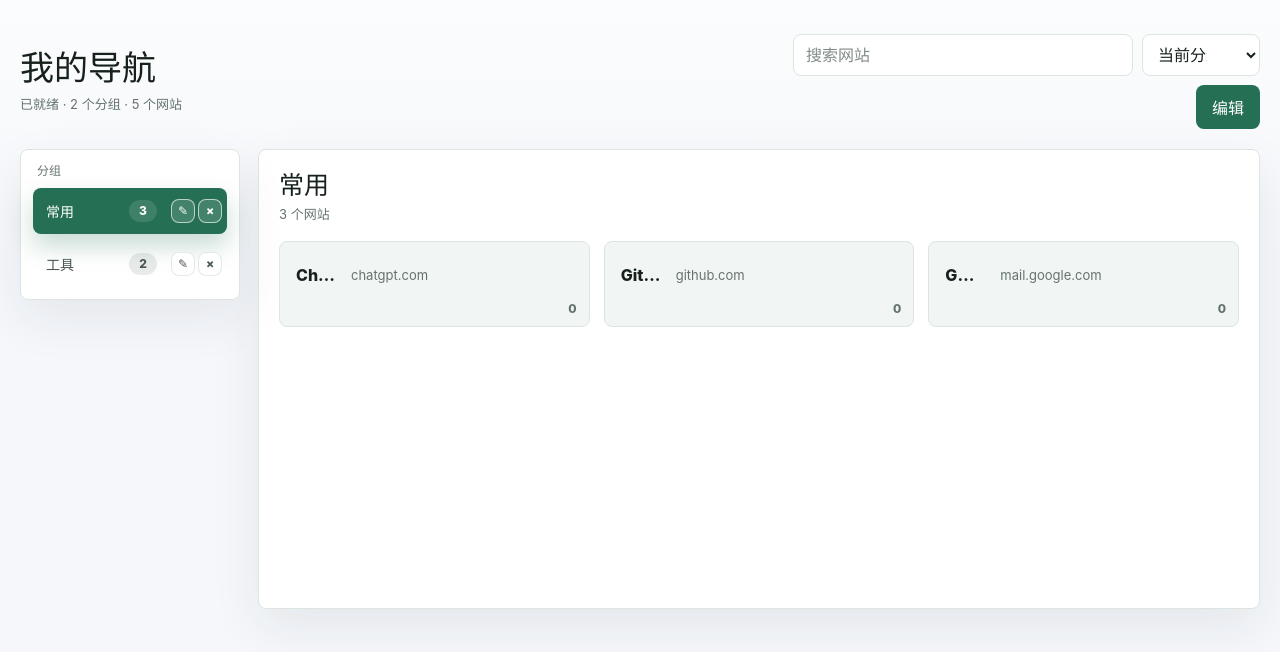
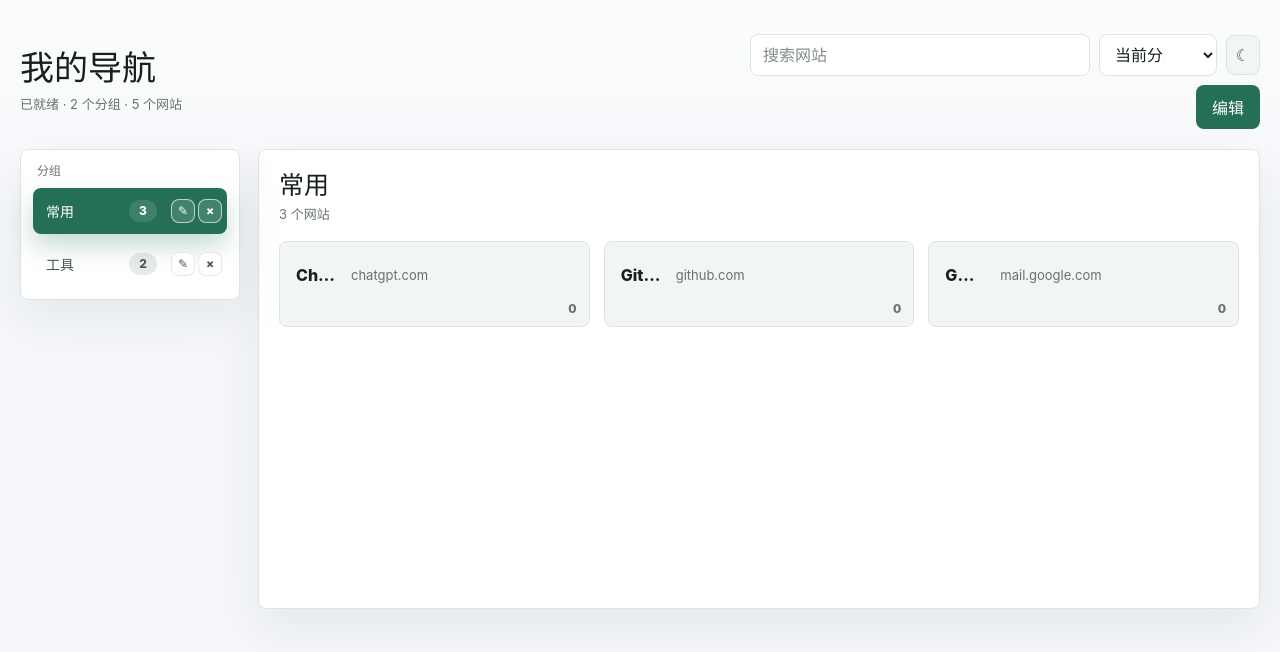
Before and after one commit to mylastfree/nav-chrome-bytgpt, a React (Vite) app: page / in a window 1280 px wide. Shown: the top 652 px of the page. Built offline with nearby package versions, Linux system fonts and the light colour scheme.

Commit message:
feat: add front theme toggle and card sorting

```diff
--- a/src/App.tsx
+++ b/src/App.tsx
@@ -1,5 +1,5 @@
 import { useEffect, useMemo, useRef, useState } from 'react'
-import type { KeyboardEvent } from 'react'
+import type { DragEvent, KeyboardEvent, MouseEvent } from 'react'
 import {
   loadDashboard,
   loadDashboardBackups,
@@ -19,7 +19,9 @@ import {
   isSafeUrl,
   moveItem,
   moveLinksToGroup,
+  nextThemePreference,
   normalizeUrl,
+  reorderLinkInGroup,
 } from './dashboard'
 import { parseDashboardImport } from './importers'
 import type { ParsedDashboardImport } from './importers'
@@ -68,6 +70,9 @@ function App() {
   const [isCheckingLinks, setIsCheckingLinks] = useState(false)
   const [linkCheckProgress, setLinkCheckProgress] = useState({ done: 0, total: 0 })
   const [linkCheckResults, setLinkCheckResults] = useState<LinkCheckResult[]>([])
+  const [draggingLinkId, setDraggingLinkId] = useState('')
+  const [dragOverLinkId, setDragOverLinkId] = useState('')
+  const [suppressedClickLinkId, setSuppressedClickLinkId] = useState('')
   const fileInputRef = useRef<HTMLInputElement | null>(null)
 
   async function refreshBackups() {
@@ -215,6 +220,7 @@ function App() {
 
   const isGlobalSearch =
     !isEditing && searchScope === 'all' && query.trim().length > 0
+  const canDragSortLinks = Boolean(activeGroup && !isEditing && !isGlobalSearch)
   const selectedCount = selectedLinkIds.size
 
   function updateDashboard(updater: (current: DashboardData) => DashboardData) {
@@ -312,6 +318,39 @@ function App() {
       })
       .catch(() => {
         setStatus('点击统计保存失败')
+      })
+  }
+
+  function toggleFrontTheme() {
+    if (!dashboard) {
+      return
+    }
+
+    const theme = nextThemePreference(dashboard.settings.theme)
+    const nextDashboard = {
+      ...dashboard,
+      settings: {
+        ...dashboard.settings,
+        theme,
+      },
+    }
+
+    setDashboard(nextDashboard)
+    setStatus(theme === 'dark' ? '已切换到深色' : '已切换到浅色')
+
+    void saveDashboardSnapshot(nextDashboard)
+      .then((result) => {
+        setDashboard((current) =>
+          current
+            ? {
+                ...current,
+                updatedAt: result.updatedAt,
+              }
+            : current,
+        )
+      })
+      .catch(() => {
+        setStatus('主题保存失败')
       })
   }
 
@@ -698,6 +737,115 @@ function App() {
       recordLinkClick(first.groupId, first.link.id)
       window.open(normalizeUrl(first.link.url), '_blank', 'noopener,noreferrer')
     }
+  }
+
+  function resetLinkDrag() {
+    setDraggingLinkId('')
+    setDragOverLinkId('')
+  }
+
+  function handleLinkDragStart(
+    event: DragEvent<HTMLElement>,
+    groupId: string,
+    linkId: string,
+  ) {
+    if (!canDragSortLinks || groupId !== activeGroup?.id) {
+      event.preventDefault()
+      return
+    }
+
+    setDraggingLinkId(linkId)
+    setDragOverLinkId('')
+    event.dataTransfer.effectAllowed = 'move'
+    event.dataTransfer.setData('text/plain', linkId)
+  }
+
+  function handleLinkDragOver(
+    event: DragEvent<HTMLElement>,
+    groupId: string,
+    linkId: string,
+  ) {
+    if (
+      !canDragSortLinks ||
+      groupId !== activeGroup?.id ||
+      !draggingLinkId ||
+      draggingLinkId === linkId
+    ) {
+      return
+    }
+
+    event.preventDefault()
+    event.dataTransfer.dropEffect = 'move'
+    setDragOverLinkId(linkId)
+  }
+
+  function handleLinkDrop(
+    event: DragEvent<HTMLElement>,
+    groupId: string,
+    targetLinkId: string,
+  ) {
+    event.preventDefault()
+
+    if (!dashboard || !canDragSortLinks || groupId !== activeGroup?.id) {
+      resetLinkDrag()
+      return
+    }
+
+    const draggedLinkId = event.dataTransfer.getData('text/plain') || draggingLinkId
+    resetLinkDrag()
+
+    if (!draggedLinkId || draggedLinkId === targetLinkId) {
+      return
+    }
+
+    const nextDashboard = reorderLinkInGroup(
+      dashboard,
+      groupId,
+      draggedLinkId,
+      targetLinkId,
+    )
+
+    if (nextDashboard === dashboard) {
+      return
+    }
+
+    setSuppressedClickLinkId(draggedLinkId)
+    window.setTimeout(() => {
+      setSuppressedClickLinkId((current) =>
+        current === draggedLinkId ? '' : current,
+      )
+    }, 250)
+    setDashboard(nextDashboard)
+    setStatus('正在保存排序...')
+
+    void saveDashboardSnapshot(nextDashboard)
+      .then((result) => {
+        setDashboard((current) =>
+          current
+            ? {
+                ...current,
+                updatedAt: result.updatedAt,
+              }
+            : current,
+        )
+        setStatus(result.mode === 'chrome' ? '排序已保存到 Chrome 本地存储' : '排序已保存到本机')
+      })
+      .catch(() => {
+        setStatus('排序保存失败')
+      })
+  }
+
+  function handleLinkCardClick(
+    event: MouseEvent<HTMLAnchorElement>,
+    groupId: string,
+    linkId: string,
+  ) {
+    if (suppressedClickLinkId === linkId || draggingLinkId === linkId) {
+      event.preventDefault()
+      return
+    }
+
+    recordLinkClick(groupId, linkId)
   }
 
   function locateLink(groupId: string, linkId: string) {
@@ -852,6 +1000,15 @@ function App() {
             <option value="group">当前分组</option>
             <option value="all">全部分组</option>
           </select>
+          <button
+            type="button"
+            className="icon-button theme-toggle-button"
+            onClick={toggleFrontTheme}
+            aria-label={dashboard.settings.theme === 'dark' ? '切换浅色' : '切换深色'}
+            title={dashboard.settings.theme === 'dark' ? '切换浅色' : '切换深色'}
+          >
+            {dashboard.settings.theme === 'dark' ? '☀' : '☾'}
+          </button>
 
           {isEditing ? (
             <>
@@ -1271,17 +1428,36 @@ function App() {
                     ) : null}
                   </article>
                 ) : (
-                  <article className="link-card-shell" key={link.id}>
+                  <article
+                    className={`link-card-shell ${
+                      canDragSortLinks ? 'is-sortable' : ''
+                    } ${draggingLinkId === link.id ? 'is-dragging' : ''} ${
+                      dragOverLinkId === link.id ? 'is-drag-over' : ''
+                    }`}
+                    draggable={canDragSortLinks}
+                    key={link.id}
+                    onDragStart={(event) => handleLinkDragStart(event, groupId, link.id)}
+                    onDragOver={(event) => handleLinkDragOver(event, groupId, link.id)}
+                    onDrop={(event) => handleLinkDrop(event, groupId, link.id)}
+                    onDragEnd={resetLinkDrag}
+                    onDragLeave={() => {
+                      if (dragOverLinkId === link.id) {
+                        setDragOverLinkId('')
+                      }
+                    }}
+                  >
                     <a
                       className="link-card"
                       href={normalizeUrl(link.url)}
                       target="_blank"
                       rel="noreferrer noopener"
-                      onClick={() => recordLinkClick(groupId, link.id)}
+                      draggable={false}
+                      onClick={(event) => handleLinkCardClick(event, groupId, link.id)}
                     >
                       <img
                         src={link.icon || faviconUrl(link.url)}
                         alt=""
+                        draggable={false}
                         onError={(event) => {
                           event.currentTarget.style.display = 'none'
                         }}
--- a/src/dashboard.ts
+++ b/src/dashboard.ts
@@ -1,4 +1,5 @@
 import type { DashboardData, LinkGroup, LinkItem } from './types'
+import type { DashboardSettings } from './types'
 
 export const LOCAL_DASHBOARD_KEY = 'nav-bygpt-dashboard'
 
@@ -122,6 +123,30 @@ export function moveItem<T>(items: T[], fromIndex: number, direction: -1 | 1) {
   next.splice(targetIndex, 0, item)
 
   return next
+}
+
+export function moveItemToIndex<T>(items: T[], fromIndex: number, toIndex: number) {
+  if (
+    fromIndex < 0 ||
+    toIndex < 0 ||
+    fromIndex >= items.length ||
+    toIndex >= items.length ||
+    fromIndex === toIndex
+  ) {
+    return items
+  }
+
+  const next = [...items]
+  const [item] = next.splice(fromIndex, 1)
+  next.splice(toIndex, 0, item)
+
+  return next
+}
+
+export function nextThemePreference(
+  theme: DashboardSettings['theme'],
+): DashboardSettings['theme'] {
+  return theme === 'dark' ? 'light' : 'dark'
 }
 
 export function normalizeClickCount(value: unknown) {
@@ -311,6 +336,45 @@ export function moveLinksToGroup(
   }
 }
 
+export function reorderLinkInGroup(
+  input: DashboardData,
+  groupId: string,
+  draggedLinkId: string,
+  targetLinkId: string,
+): DashboardData {
+  if (draggedLinkId === targetLinkId) {
+    return input
+  }
+
+  let changed = false
+  const groups = input.groups.map((group) => {
+    if (group.id !== groupId) {
+      return group
+    }
+
+    const fromIndex = group.links.findIndex((link) => link.id === draggedLinkId)
+    const toIndex = group.links.findIndex((link) => link.id === targetLinkId)
+    const links = moveItemToIndex(group.links, fromIndex, toIndex)
+
+    if (links === group.links) {
+      return group
+    }
+
+    changed = true
+    return {
+      ...group,
+      links,
+    }
+  })
+
+  return changed
+    ? {
+        ...input,
+        groups,
+      }
+    : input
+}
+
 export function deleteLinks(input: DashboardData, selectedLinkIds: Set<string>): DashboardData {
   if (selectedLinkIds.size === 0) {
     return input
--- a/src/index.css
+++ b/src/index.css
@@ -473,6 +473,10 @@ button:focus-visible {
   font-weight: 780;
 }
 
+.theme-toggle-button {
+  font-size: 16px;
+}
+
 .quick-icon-button {
   display: inline-grid;
   width: 24px;
@@ -643,6 +647,20 @@ button:focus-visible {
 .link-card-shell {
   position: relative;
   min-width: 0;
+}
+
+.link-card-shell.is-sortable .link-card {
+  cursor: grab;
+}
+
+.link-card-shell.is-dragging .link-card {
+  opacity: 0.56;
+  transform: scale(0.98);
+}
+
+.link-card-shell.is-drag-over .link-card {
+  border-color: var(--focus);
+  box-shadow: 0 0 0 3px color-mix(in srgb, var(--focus), transparent 70%);
 }
 
 .link-card {
```
Also changed, not shown: 1 other file (tests, documents, lock files or other folders).
